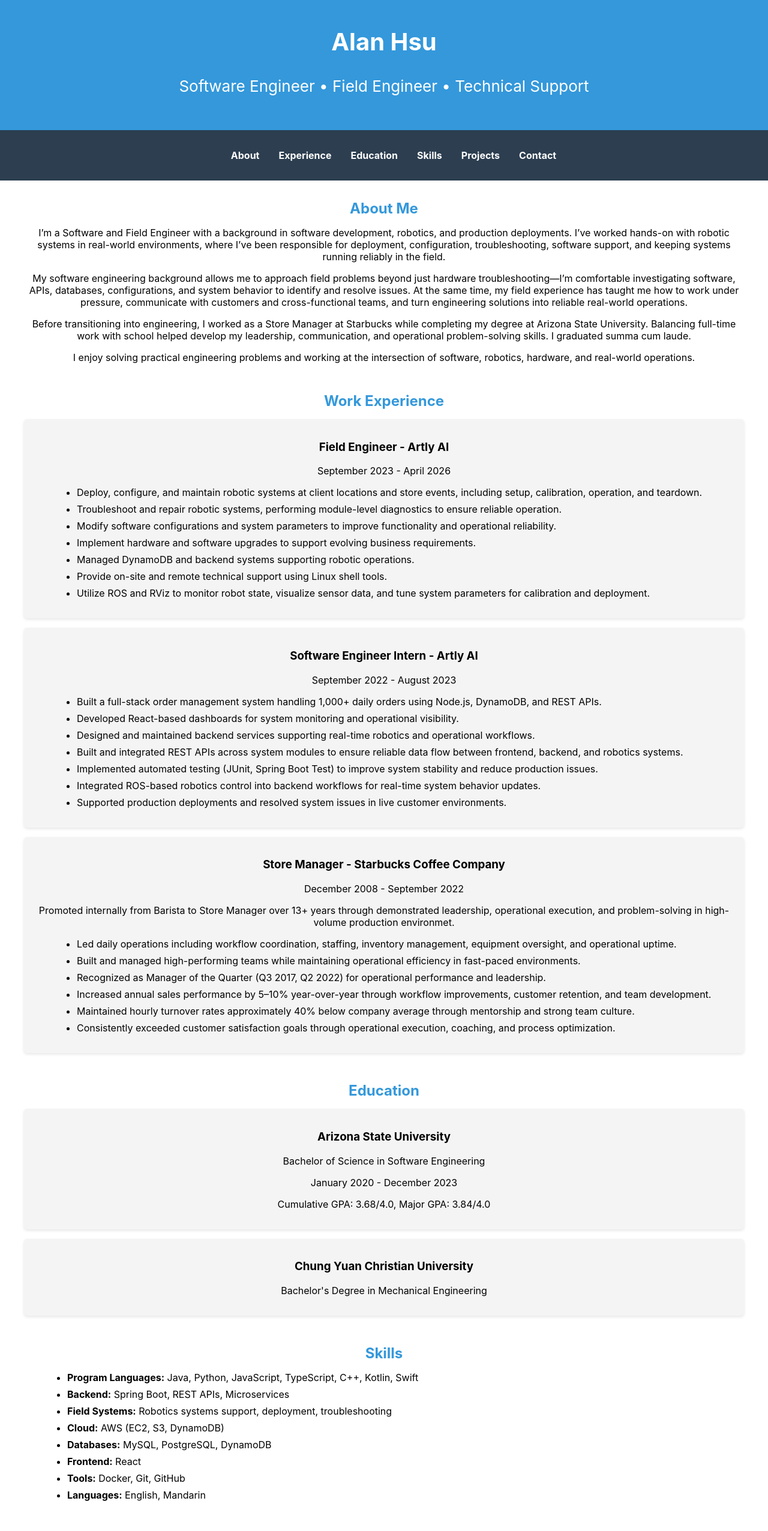
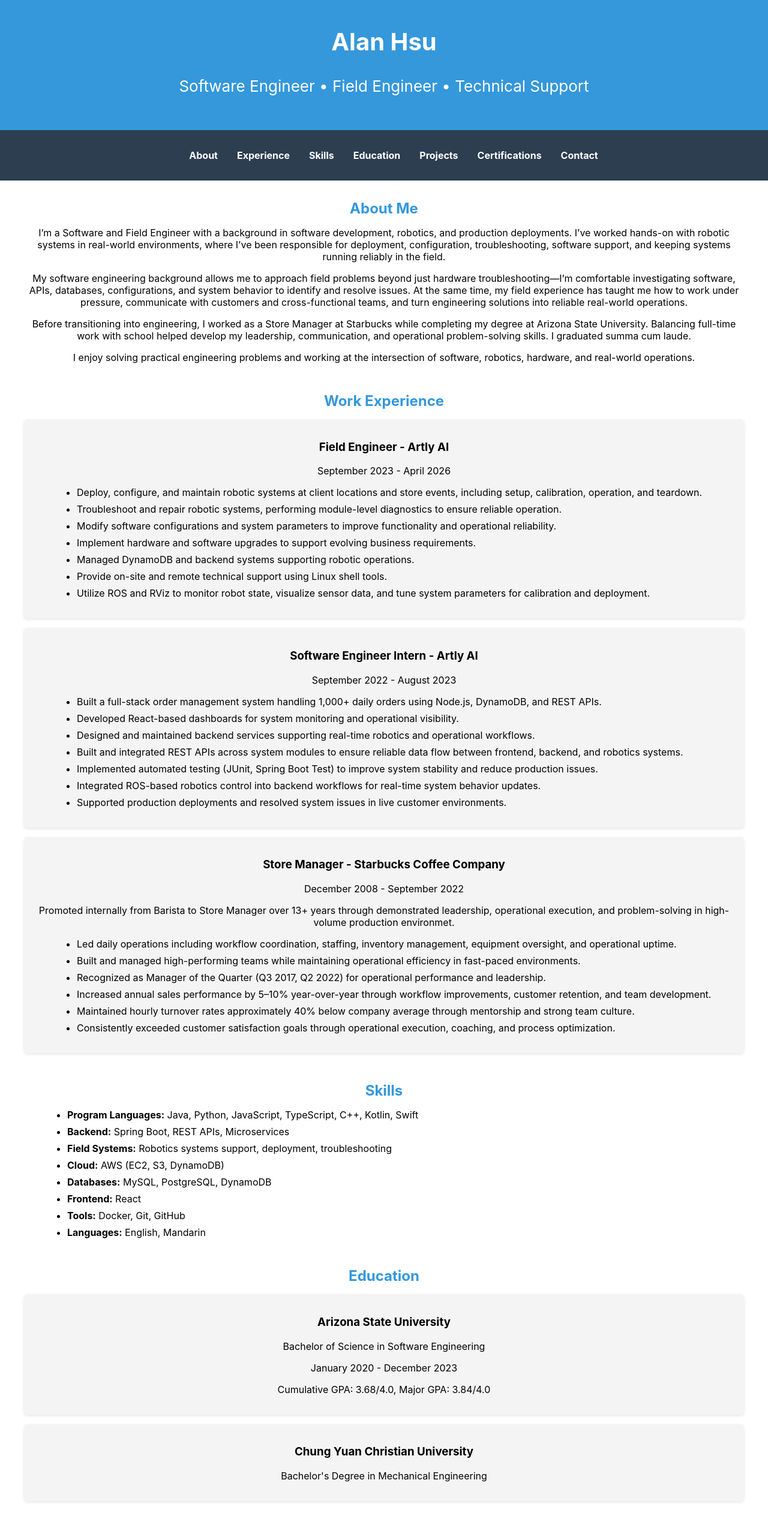
Before and after one commit to ahsu55/alan-hsu-portfolio, a React (Create React App) app: page / in a window 1280 px wide. Shown: the part 234-2787 px from the top of the page at 60% size. Built offline with nearby package versions, Linux system fonts and the light colour scheme.

Commit message:
Add certification section

```diff
--- a/src/App.js
+++ b/src/App.js
@@ -13,12 +13,13 @@ function App() {
 
       <nav>
         <ul>
-          <li><a href="#about">About</a></li>
-          <li><a href="#experience">Experience</a></li>
-          <li><a href="#education">Education</a></li>
-          <li><a href="#skills">Skills</a></li>
-          <li><a href="#projects">Projects</a></li>
-          <li><a href="#contact">Contact</a></li>
+              <li><a href="#about">About</a></li>
+              <li><a href="#experience">Experience</a></li>
+              <li><a href="#skills">Skills</a></li>
+              <li><a href="#education">Education</a></li>
+              <li><a href="#projects">Projects</a></li>
+              <li><a href="#certifications">Certifications</a></li>
+              <li><a href="#contact">Contact</a></li>
         </ul>
       </nav>
 
@@ -86,6 +87,20 @@ function App() {
                 </div>
         </section>
 
+        <section id="skills">
+          <h2>Skills</h2>
+             <ul>
+                <li><strong>Program Languages:</strong> Java, Python, JavaScript, TypeScript, C++, Kotlin, Swift</li>
+                <li><strong>Backend:</strong> Spring Boot, REST APIs, Microservices</li>
+                <li><strong>Field Systems:</strong> Robotics systems support, deployment, troubleshooting</li>
+                <li><strong>Cloud:</strong> AWS (EC2, S3, DynamoDB)</li>
+                <li><strong>Databases:</strong> MySQL, PostgreSQL, DynamoDB</li>
+                <li><strong>Frontend:</strong> React</li>
+                <li><strong>Tools:</strong> Docker, Git, GitHub</li>
+                <li><strong>Languages:</strong> English, Mandarin</li>
+              </ul>
+        </section>
+
         <section id="education">
           <h2>Education</h2>
           <div className="project">
@@ -101,20 +116,6 @@ function App() {
           </div>
         </section>
 
-        <section id="skills">
-          <h2>Skills</h2>
-             <ul>
-                <li><strong>Program Languages:</strong> Java, Python, JavaScript, TypeScript, C++, Kotlin, Swift</li>
-                <li><strong>Backend:</strong> Spring Boot, REST APIs, Microservices</li>
-                <li><strong>Field Systems:</strong> Robotics systems support, deployment, troubleshooting</li>
-                <li><strong>Cloud:</strong> AWS (EC2, S3, DynamoDB)</li>
-                <li><strong>Databases:</strong> MySQL, PostgreSQL, DynamoDB</li>
-                <li><strong>Frontend:</strong> React</li>
-                <li><strong>Tools:</strong> Docker, Git, GitHub</li>
-                <li><strong>Languages:</strong> English, Mandarin</li>
-              </ul>
-        </section>
-
         <section id="projects">
           <h2>Projects</h2>
           <div className="project">
@@ -126,6 +127,20 @@ function App() {
               <li>Utilized PostgreSQL, SQL, Python, Node.js, TypeScript, and REST APIs for database management, full stack development, and system integration.</li>
             </ul>
           </div>
+        </section>
+
+        <section id="certifications">
+          <h2>Certifications</h2>
+
+          <div className="project">
+            <h3>Technical Diagnostics and Troubleshooting Techniques</h3>
+            <p><strong>Microsoft</strong> · July 2026</p>
+          </div>
+
+          <div className="project">
+            <h3>Artificial Intelligence Foundations: Machine Learning</h3>
+            <p><strong>LinkedIn</strong> · June 2024</p>
+           </div>
         </section>
 
         <section id="contact">
```
